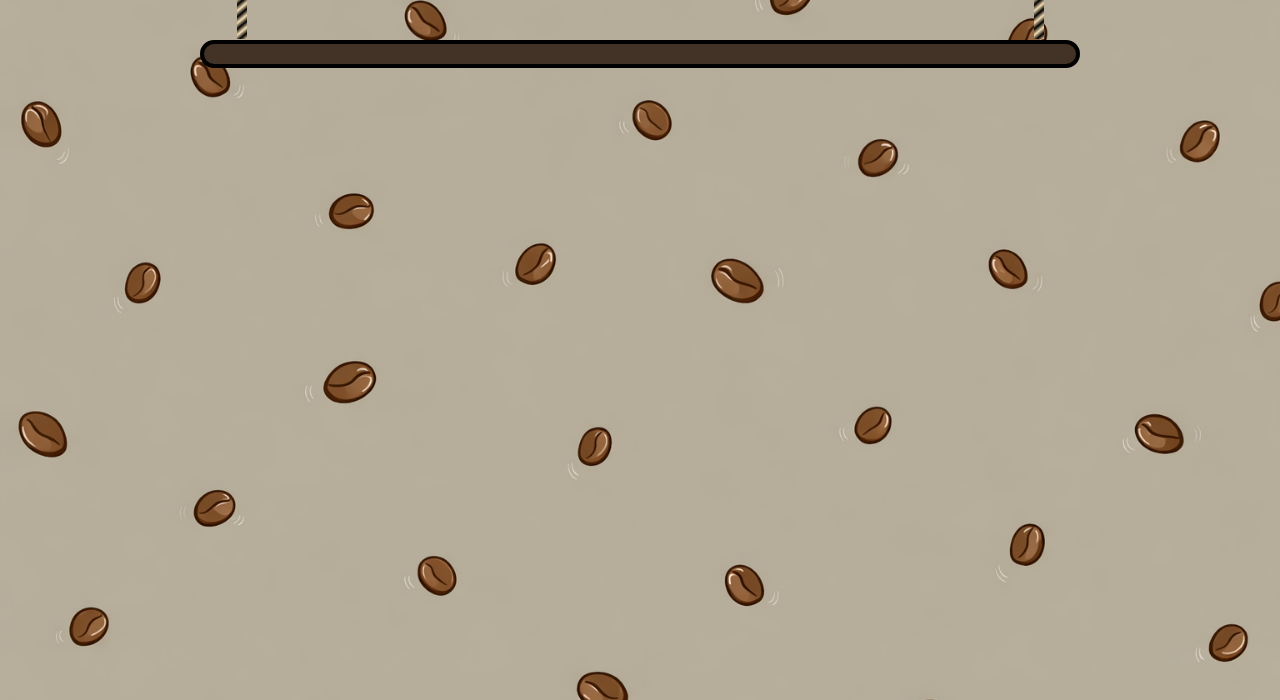
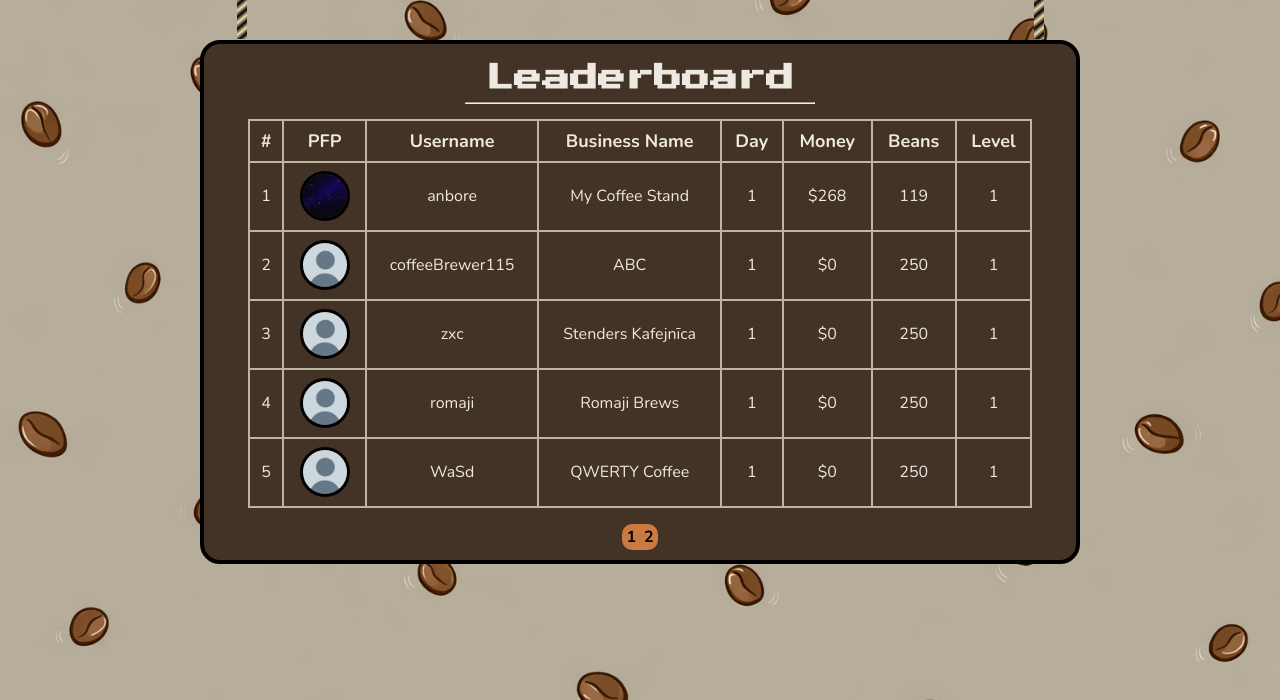
Before and after one commit to anboree/bean-boss-tycoon-game, a PHP site: page /leaderboard.php in a window 1280 px wide. Shown: the part 100-800 px from the top of the page. Run offline with PHP 8.4, Linux system fonts and the light colour scheme; a user stored in the database is signed in; data comes from the database, SQL or seed files in the repository.

Commit message:
This file is fully functional now with added pagination

```diff
--- a/leaderboard.php
+++ b/leaderboard.php
@@ -1,12 +1,59 @@
 <?php
     session_start();
+
+    include("db/connection.php");
 
     if(!isset($_SESSION["id"])){
         header("Location: welcome.php");
     }
 
-    include("db/connection.php");
+    include("ban_check.php");
+    include("start_game_check.php");
+
     include("navbar.php");
+
+    // Pagination
+    $usersPerPage = 5;
+    $page = isset($_GET['page']) ? $_GET['page'] : 1;
+
+    if($page < 1){
+        $page = 1;
+    }
+
+    $offset = ($page - 1) * $usersPerPage;
+
+    // Getting total users from database
+    $totalUsersResult = $conn->query("
+        SELECT COUNT(*) AS total
+        FROM user_game_progress
+    ");
+
+    $totalUsers = $totalUsersResult->fetch_assoc()['total'];
+    $totalPages = ceil($totalUsers / $usersPerPage);
+
+    // Query to get necessary user data
+    $result = $conn->query("
+        SELECT
+            registered_users.username,
+            user_account_details.profile_picture,
+            user_game_progress.business_name,
+            user_game_progress.day,
+            user_game_progress.money,
+            user_game_progress.beans,
+            user_game_progress.upgrade_level,
+            user_account_preferences.show_on_leaderboard
+        FROM registered_users
+        INNER JOIN user_account_details
+        ON registered_users.id = user_account_details.user_id
+        INNER JOIN user_game_progress
+        ON registered_users.id = user_game_progress.user_id
+        INNER JOIN user_account_preferences
+        ON registered_users.id = user_account_preferences.user_id
+        WHERE user_account_preferences.show_on_leaderboard = 1
+        ORDER BY user_game_progress.money DESC
+        LIMIT $usersPerPage
+        OFFSET $offset
+    ");
 ?>
 
 <!DOCTYPE html>
@@ -27,10 +74,60 @@
 </head>
 <body>
     <span class="back-btn"><a class="back-btn-link" href="index.php">&#8617;</a></span>
-    <div class="leaderboard-container">
-        <!-- Added Decoration Ropes that visually holds up container -->
-        <span class="rope-decor-left"></span>
-        <span class="rope-decor-right"></span>
+    <div class="leaderboard-flex-container">
+        <div class="leaderboard-container">
+            <!-- Added Decoration Ropes that visually holds up container -->
+            <span class="rope-decor-left"></span>
+            <span class="rope-decor-right"></span>
+
+            <h1 id="leaderboard-heading">Leaderboard</h1>
+
+            <hr id="leaderboard-hr">
+
+            <table id="leaderboard-table">
+                <tr>
+                    <th class="leaderboard-table-header">#</th>
+                    <th class="leaderboard-table-header">PFP</th>
+                    <th class="leaderboard-table-header">Username</th>
+                    <th class="leaderboard-table-header">Business Name</th>
+                    <th class="leaderboard-table-header">Day</th>
+                    <th class="leaderboard-table-header">Money</th>
+                    <th class="leaderboard-table-header">Beans</th>
+                    <th class="leaderboard-table-header">Level</th>
+                </tr>
+
+                <?php $i = $offset + 1; ?>
+
+                <?php while($user = $result->fetch_assoc()) : ?>
+
+                <tr>
+                    <td class="leaderboard-table-data">
+                        <?php
+                            echo $i;
+                            $i++;
+                        ?>
+                    </td>
+                    <td class="leaderboard-table-data"><img src="profile_pictures/<?= $user['profile_picture'] ?>" id="profile-picture"></td>
+                    <td class="leaderboard-table-data"><?= htmlspecialchars($user["username"]) ?></td>
+                    <td class="leaderboard-table-data"><?= htmlspecialchars($user["business_name"]) ?></td>
+                    <td class="leaderboard-table-data"><?= htmlspecialchars($user["day"]) ?></td>
+                    <td class="leaderboard-table-data">$<?= htmlspecialchars($user["money"]) ?></td>
+                    <td class="leaderboard-table-data"><?= htmlspecialchars($user["beans"]) ?></td>
+                    <td class="leaderboard-table-data"><?= htmlspecialchars($user["upgrade_level"]) ?></td>
+                </tr>
+
+                <?php endwhile; ?>
+
+            </table>
+
+            <!-- Pagination output -->
+            <div id="pagination-container">
+                <?php for($i = 1; $i <= $totalPages; $i++) : ?>
+                    <a class="pagination-btn <?= isset($_GET['page']) && $_GET['page'] == $i ? 'active-pagination-btn' : '' ?>" href="?page=<?= $i ?>"><?= $i ?></a>
+                <?php endfor; ?>
+            </div>
+
+        </div>
     </div>
 </body>
 </html>
```
